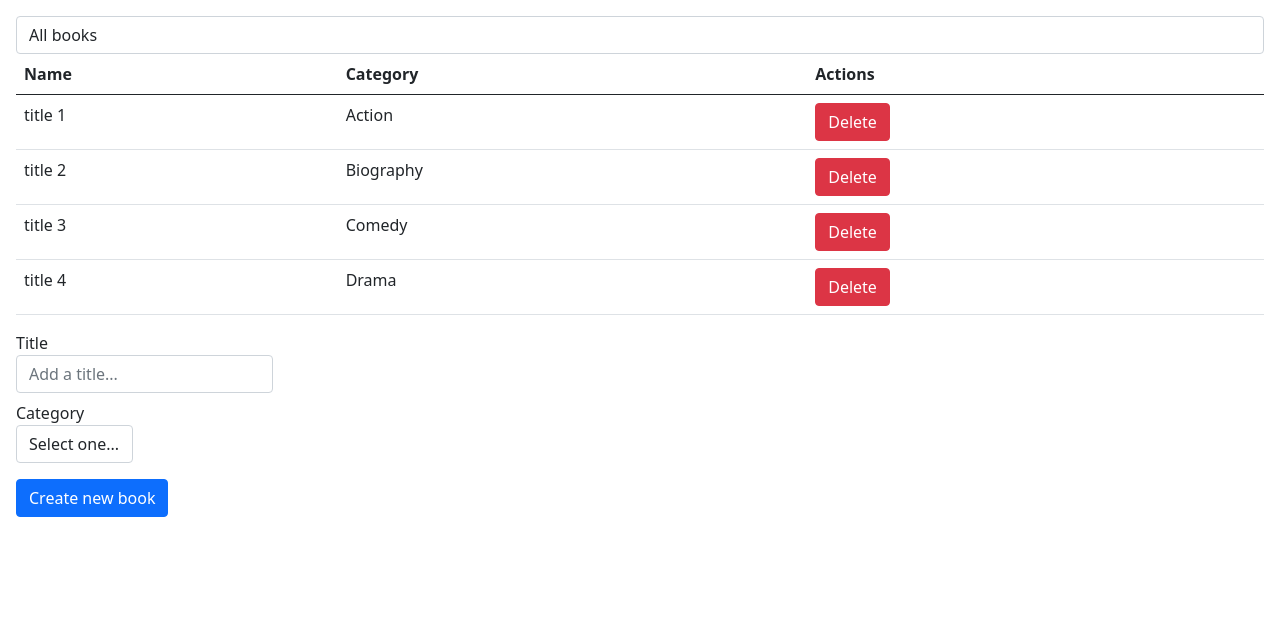
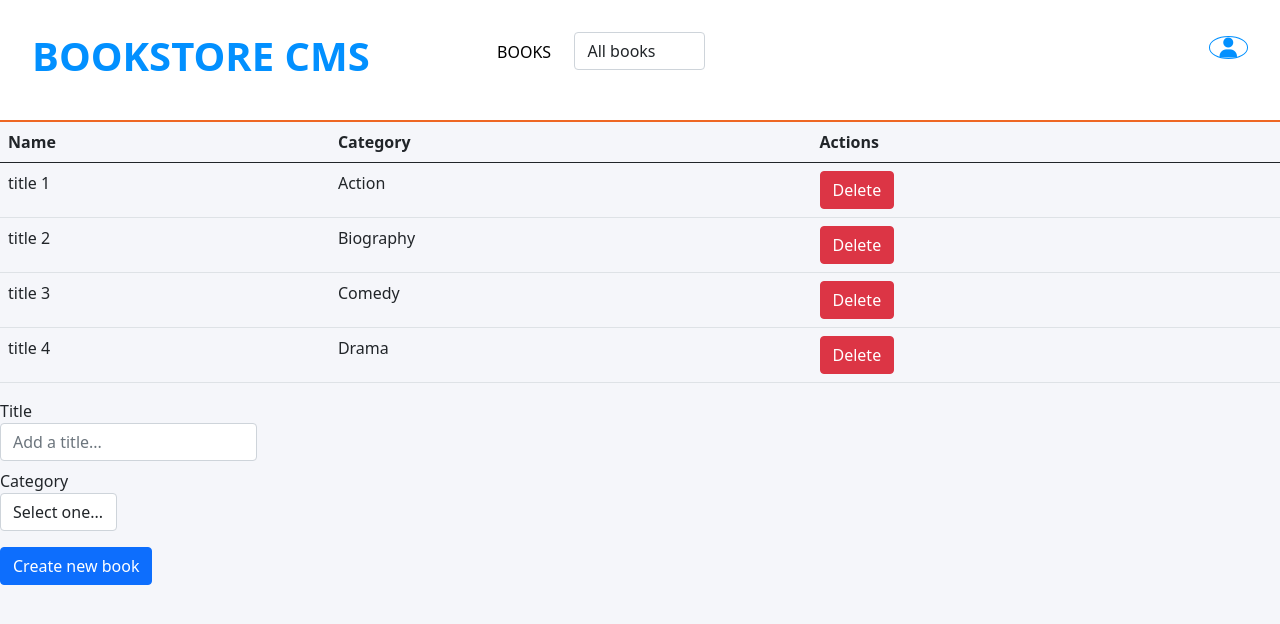
Before and after one commit to vichuge/react-bookstore, a React (Create React App) app: page / in a window 1280 px wide. Shown: the top 624 px of the page. Built offline with nearby package versions, Linux system fonts and the light colour scheme.

Commit message:
Add navbar and plugin for circles

```diff
--- a/package.json
+++ b/package.json
@@ -9,6 +9,7 @@
     "@testing-library/user-event": "^12.8.3",
     "prop-types": "^15.7.2",
     "react": "^17.0.2",
+    "react-circular-progressbar": "^2.0.4",
     "react-dom": "^17.0.2",
     "react-redux": "^7.2.4",
     "react-scripts": "4.0.3",
--- a/public/index.html
+++ b/public/index.html
@@ -53,6 +53,7 @@
         <script src="https://cdn.jsdelivr.net/npm/@popperjs/core@2.9.2/dist/umd/popper.min.js" integrity="sha384-IQsoLXl5PILFhosVNubq5LC7Qb9DXgDA9i+tQ8Zj3iwWAwPtgFTxbJ8NT4GN1R8p" crossorigin="anonymous"></script>
         <script src="https://cdn.jsdelivr.net/npm/bootstrap@5.0.2/dist/js/bootstrap.min.js" integrity="sha384-cVKIPhGWiC2Al4u+LWgxfKTRIcfu0JTxR+EQDz/bgldoEyl4H0zUF0QKbrJ0EcQF" crossorigin="anonymous"></script>
         -->
+  <script src="https://kit.fontawesome.com/a076d05399.js"></script>
 </body>
 
 </html>
--- a/src/components/CategoryFilter.js
+++ b/src/components/CategoryFilter.js
@@ -7,12 +7,31 @@ const CategoryFilter = ({ handleFilterChange }) => {
     handleFilterChange(e.target.value);
   };
   return (
-    <select className="form-control" onChange={handleChange}>
-      <option key="default" value="All">All books</option>
-      {
-        categories.map((cat) => <option key={cat} value={cat}>{cat}</option>)
-      }
-    </select>
+    <nav>
+      <div className="row">
+        <div className="col-12 col-md-9">
+          <div className="row">
+            <div className="col-12 col-md-7 col-lg-6">
+              <h1 className="title-logo">Bookstore CMS</h1>
+            </div>
+            <div className="col-12 col-md-2 col-lg-1 pt-2">
+              <a className="a-navbar" href="https://www.google.com">Books</a>
+            </div>
+            <div className="col-12 col-md-3 col-lg-2">
+              <select className="form-control" onChange={handleChange} aria-label="Default select example">
+                <option key="default" value="All" selected>All books</option>
+                {
+                  categories.map((cat) => <option key={cat} value={cat}>{cat}</option>)
+                }
+              </select>
+            </div>
+          </div>
+        </div>
+        <div className="col-12 col-md-3 mt-1">
+          <i className="fas fa-user fa-lg fa-icon float-right" />
+        </div>
+      </div>
+    </nav>
   );
 };
 
--- a/src/index.css
+++ b/src/index.css
@@ -1,3 +1,29 @@
-#root {
-  margin: 1em;
+body {
+  background-color: #f5f6fa;
 }
+
+nav {
+  background-color: white;
+  padding: 2em;
+  border-bottom: 2px solid #ee6723;
+  text-transform: uppercase;
+  color: black;
+}
+
+.fa-icon {
+  color: #0290ff;
+  float: right;
+  border: 1px solid #0290ff;
+  padding: 0.5em;
+  border-radius: 50%;
+}
+
+.title-logo {
+  font-weight: bold;
+  color: #0290ff;
+}
+
+.a-navbar {
+  text-decoration: none;
+  color: black;
+}
```
Also changed, not shown: 1 other file (tests, documents, lock files or other folders).
